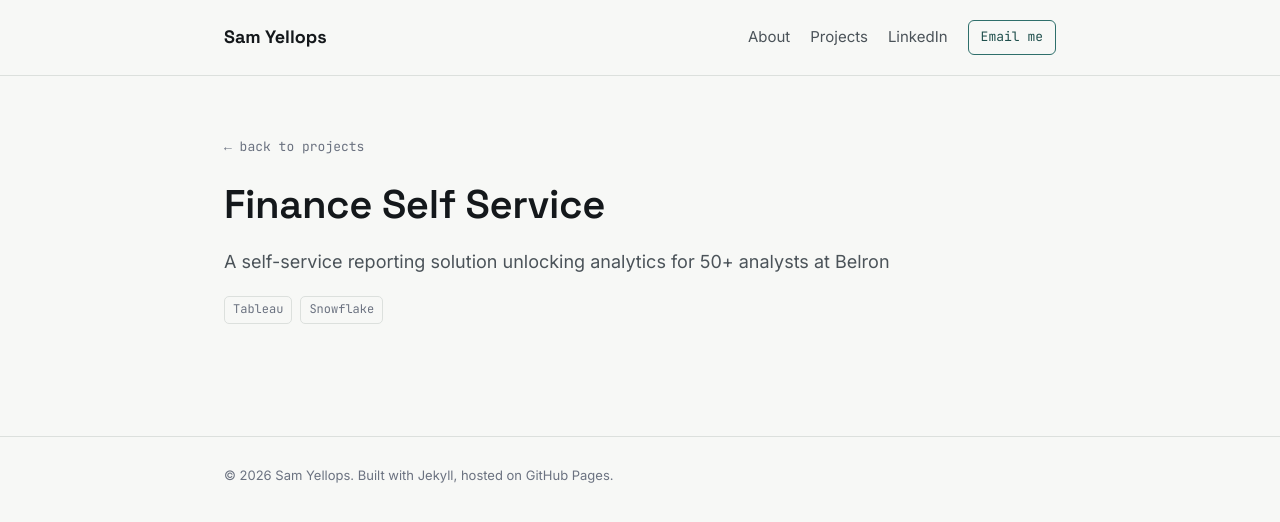
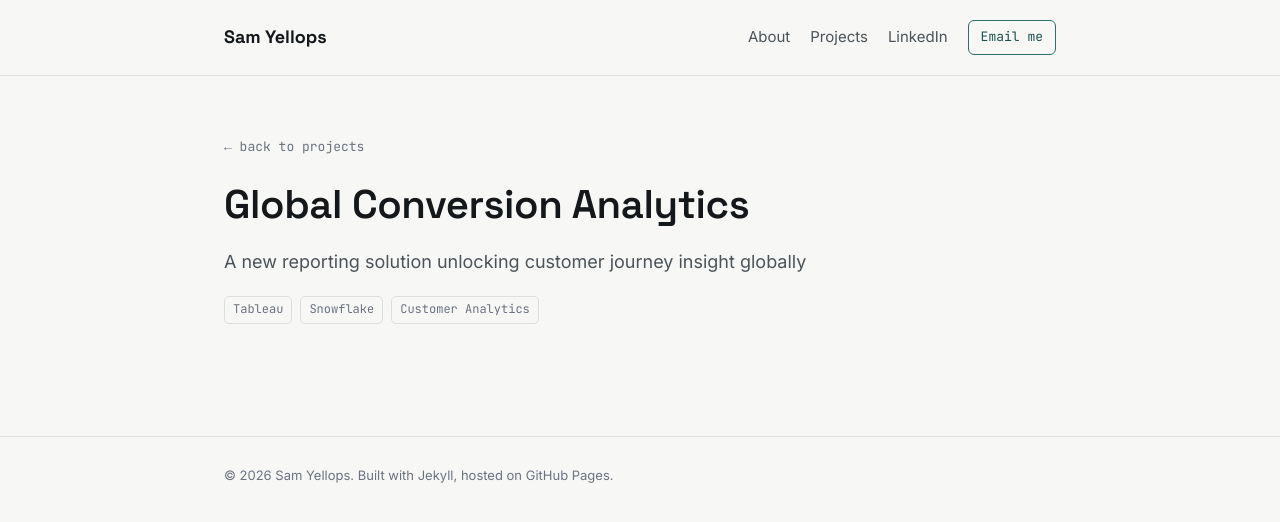
Before and after one commit to SYellops01/SYellops01.github.io, a Jekyll site: the page built from _client_projects/clearsight2.md, in a window 1280 px wide. Shown: the top 522 px of the page. Built offline with Jekyll 4.4.1, drawn with Linux system fonts in a browser that asks for light colours.

Commit message:
Update project title and summary in clearsight2.md

```diff
--- a/_client_projects/clearsight2.md
+++ b/_client_projects/clearsight2.md
@@ -1,11 +1,11 @@
 ---
-title: "Finance Self Service"
-subtitle: "A self-service reporting solution unlocking analytics for 50+ analysts at Belron"
+title: "Global Conversion Analytics"
+subtitle: "A new reporting solution unlocking customer journey insight globally"
 slug: clearight_self_service
 model_name: "clearight_self_service"
-summary: "A self-service reporting solution unlocking analytics for 50+ analysts at Belron"
+summary: "A new reporting solution unlocking customer journey insight globally"
 order: 2
-thumbnail: /assets/images/projects/clearsight/tableau_logo.png
-stack: ["Tableau", "Snowflake"]
+thumbnail: /assets/images/projects/conversion/conversion_thumb.jpg
+stack: ["Tableau", "Snowflake", "Customer Analytics"]
 demo_url: ""
 ---
```
